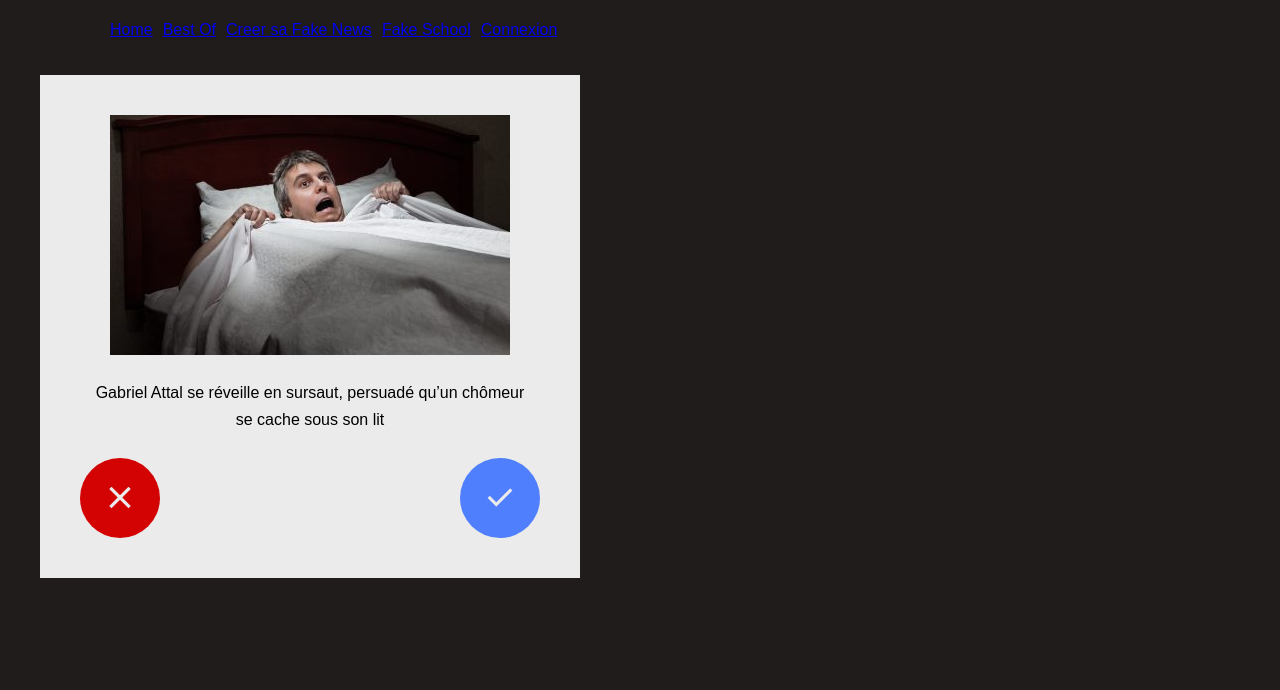
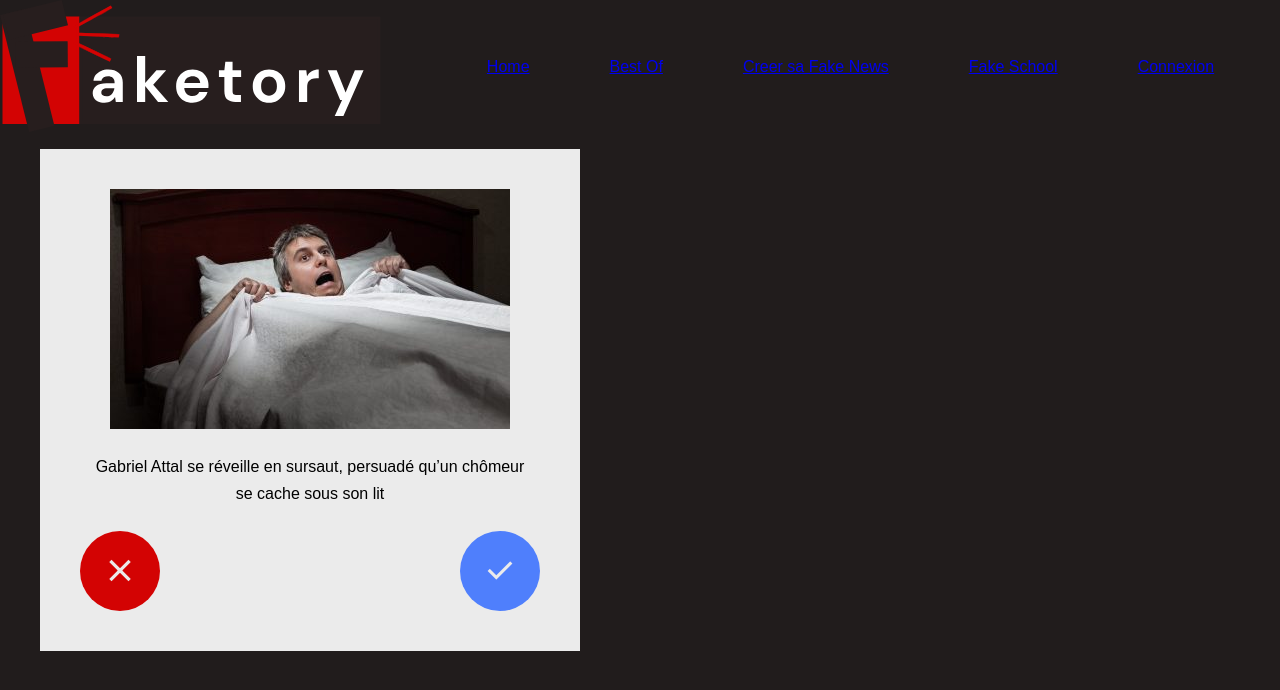
Before and after one commit to WildCodeSchool-2024-02/JS-Nantes-RamCSS-P2-Faketory, a React (Vite) app in the folder client/: page / in a window 1280 px wide. Shown: the top 690 px of the page. Built offline with nearby package versions, Linux system fonts and the light colour scheme.

Commit message:
S02_NavBar CSS en cours

```diff
--- a/client/src/components/NavBar.css
+++ b/client/src/components/NavBar.css
@@ -1,6 +1,13 @@
+header {
+  display: flex;
+  align-items: center;
+  flex-direction: row;
+}
+
 ul {
   display: flex;
+  justify-content: center;
   flex-direction: row;
-  gap: 10px;
+  gap: 80px;
   list-style: none;
 }
--- a/client/src/components/NavBar.jsx
+++ b/client/src/components/NavBar.jsx
@@ -3,8 +3,8 @@ import { NavLink } from "react-router-dom";
 
 function NavBar() {
   return (
-    <header>
-      <div className="header">
+    <header className="header">
+      <img src="./images/logo-faketory.svg" alt="logo faketory" />
       <nav className="nav container">
         <ul>
           <NavLink to="/">Home</NavLink>
@@ -14,7 +14,6 @@ function NavBar() {
           <NavLink to="/connexion">Connexion</NavLink>
         </ul>
       </nav>
-      </div>
     </header>
   );
 }
```
Also changed, not shown: client/public/images/logo-faketory.svg (added). Lines whose indentation alone changed are shown as unchanged.
